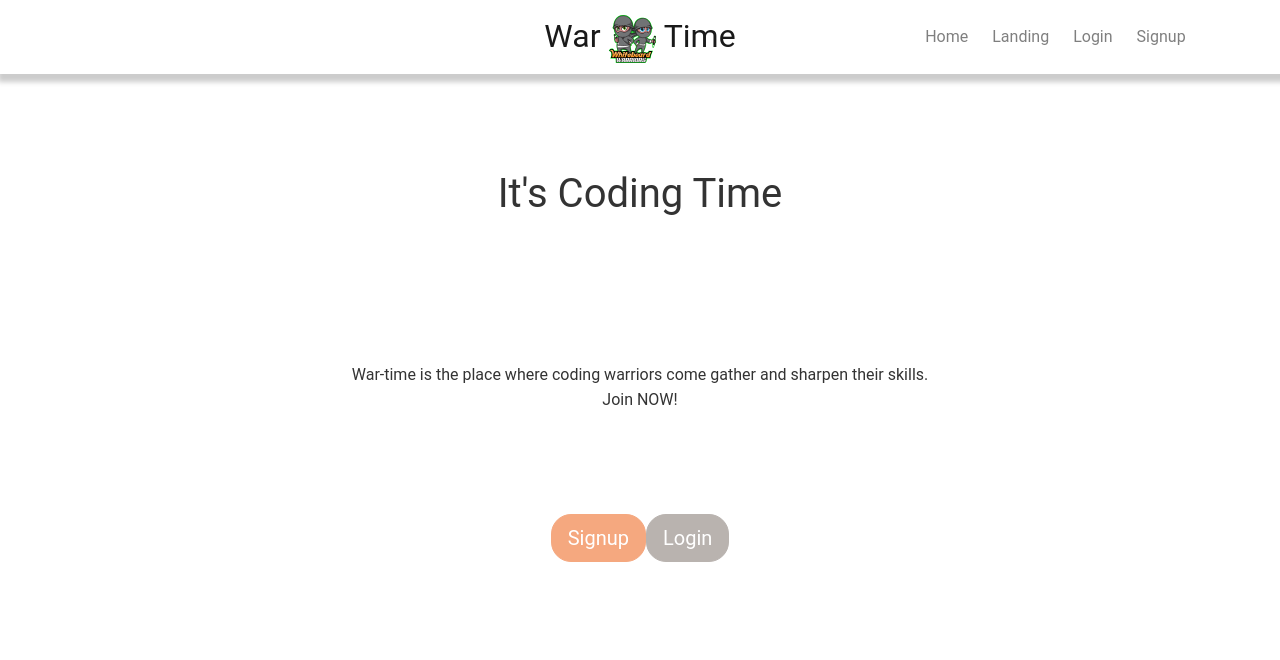
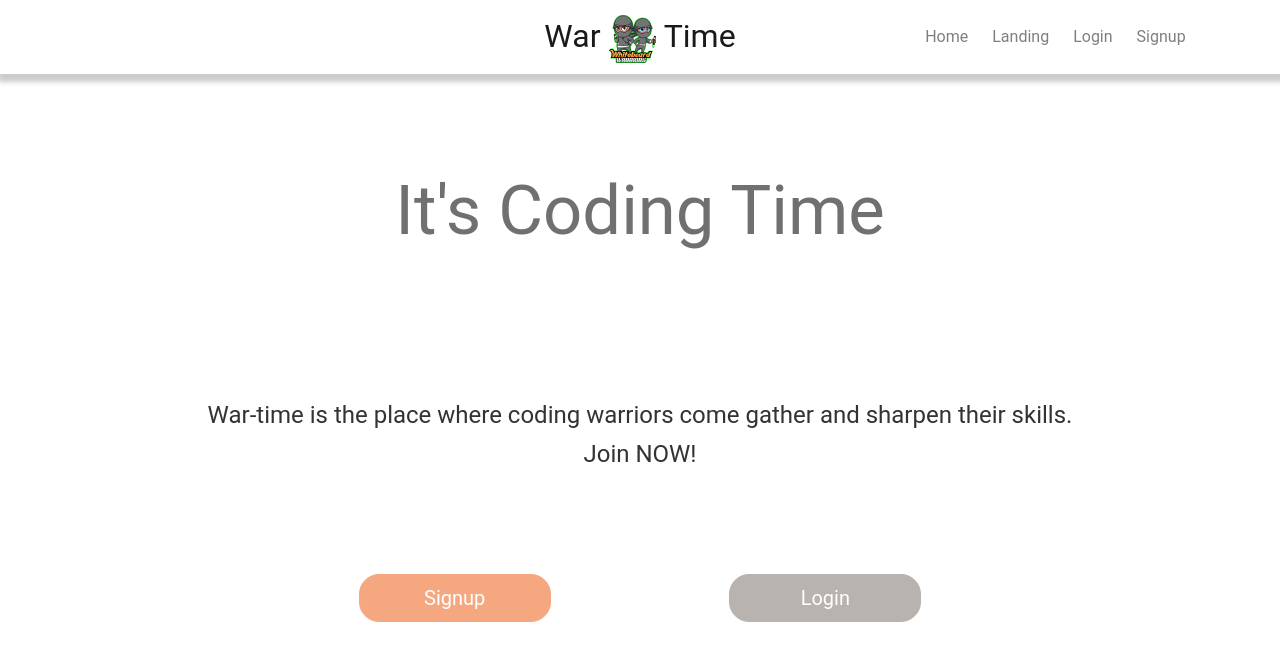
Before and after one commit to whiteboard-warriors/war-time, a React (Create React App) app in the folder client/: page /landing in a window 1280 px wide. Shown: the top 660 px of the page. Built offline with nearby package versions, Linux system fonts and the light colour scheme.

Commit message:
landing page v1 styles

```diff
--- a/client/src/components/pages/Landing/style.scss
+++ b/client/src/components/pages/Landing/style.scss
@@ -1 +1,28 @@
 @import '../../../App.scss';
+
+.heading {
+	color: $grey-dark;
+}
+.cta-buttons {
+	max-width: 50rem;
+	display: flex;
+	flex-direction: column;
+	justify-content: space-evenly;
+	a {
+		min-width: 12rem;
+	}
+}
+@media only screen and (min-width: 768px) {
+	.cta-buttons {
+		flex-direction: row;
+	}
+}
+
+@media only screen and (min-width: 1024px) {
+	.heading {
+		font-size: 4.3rem;
+	}
+	.description {
+		font-size: 1.5rem;
+	}
+}
```
